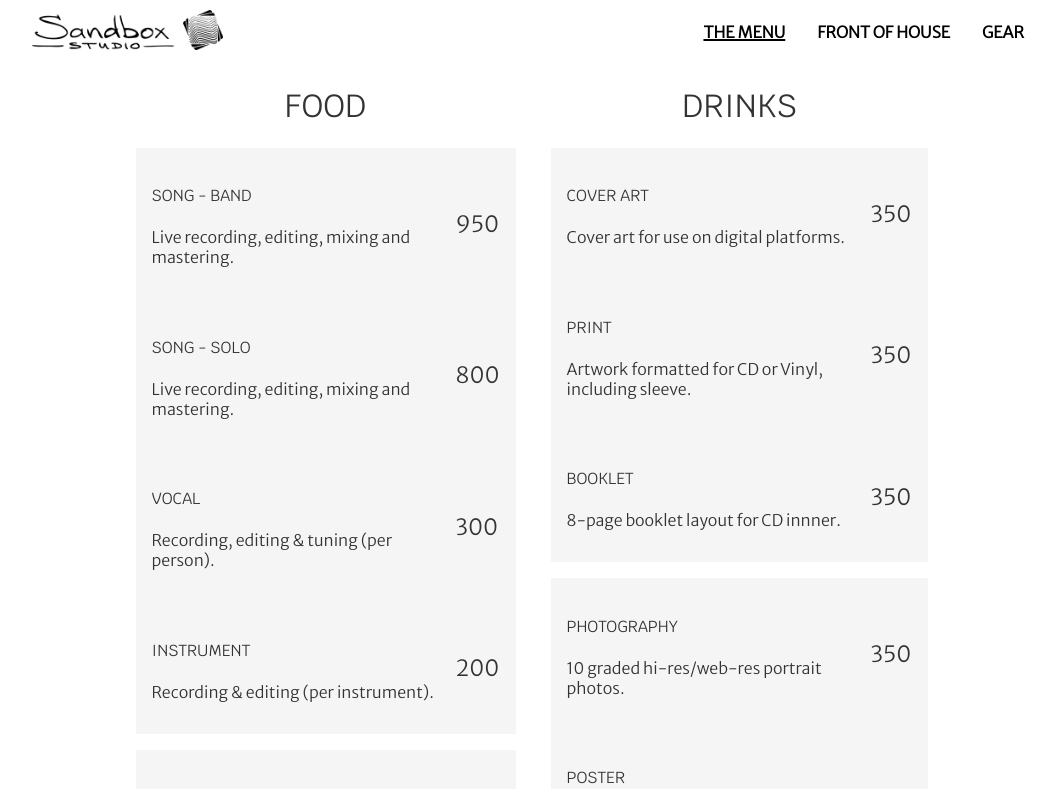
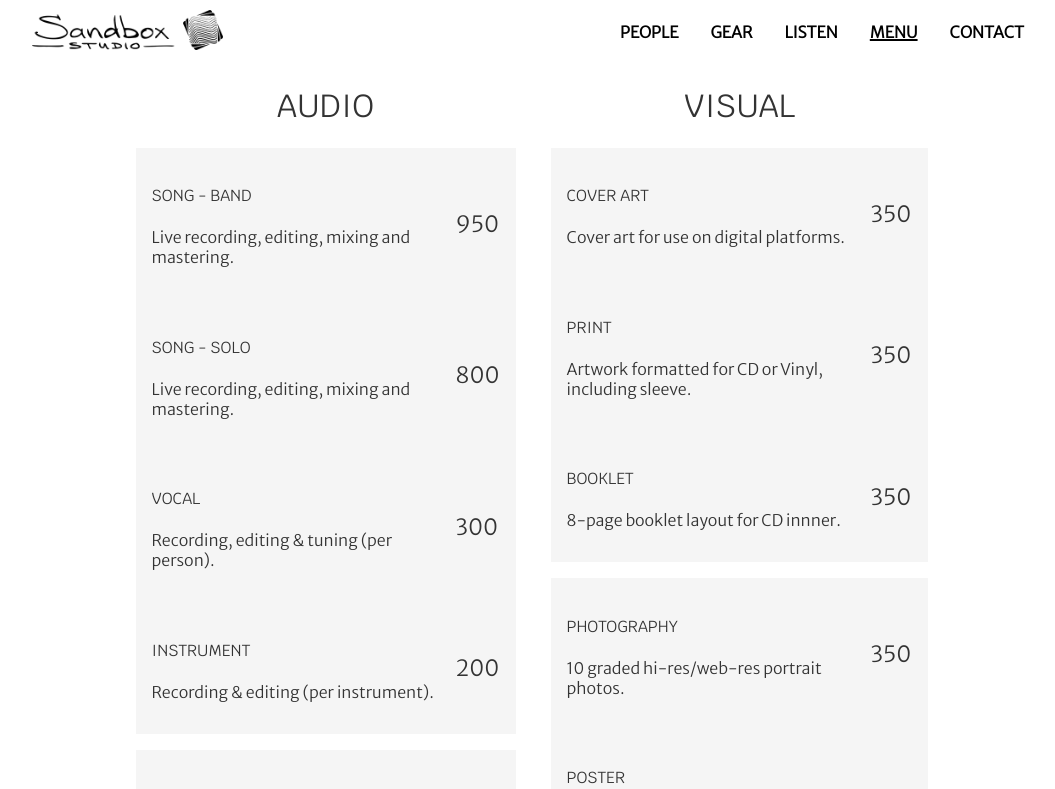
Before and after one commit to moltenot/sandbox_website, a Next.js app: page /menu in a window 1280 px wide. Shown: the top 789 px of the page, without its empty margins (108-1163 px from the left). Built offline with nearby package versions, Linux system fonts and the light colour scheme.

Commit message:
bunch of tweaks

```diff
--- a/components/navbar.js
+++ b/components/navbar.js
@@ -4,16 +4,18 @@ import Link from "next/link";
 import logo from "../public/black_logo.png";
 import NavLink from "./navlink";
 import hamburger from "@/public/hamburger.svg";
-import { useState } from "react";
+import {useState} from "react";
 import useWindowDimensions from "@/hooks/windowDimensions";
 
 export const PATHS = [
-  { text: "THE MENU", path: "/menu" },
-  { text: "FRONT OF HOUSE", path: "/team" },
-  { text: "GEAR", path: "/gear" },
+    {text: "PEOPLE", path: "/team"},
+    {text: "GEAR", path: "/gear"},
+    {text: "LISTEN", path: "/listen"},
+    {text: "MENU", path: "/menu"},
+    {text: "CONTACT", path: "/contact"},
 ];
 export default function Navbar() {
-  const { width } = useWindowDimensions();
+    const {width} = useWindowDimensions();
     const [expanded, setExpanded] = useState(false);
 
 
@@ -21,31 +23,31 @@ export default function Navbar() {
         <div className={styles.navroot}>
             <div className={`${styles.fixed} full-width`}>
                 <div className={`${styles.navbar} full-width vflex`}>
-        <div className="padder" />
+                    <div className="padder"/>
                     <div>
                         <div className="cont-lg hflex">
                             <Link href={"/"}>
-              <Image src={logo} alt="Sandbox Studios Logo" height={40} />
+                                <Image src={logo} alt="Sandbox Studios Logo" height={40}/>
                             </Link>
-            <div className="flex-pad" />
+                            <div className="flex-pad"/>
                             <div className="vflex">
-              <div className="padder" />
+                                <div className="padder"/>
                                 <Image
                                     src={hamburger}
                                     className={`${styles.burger} hoverable`}
                                     alt="Hamburger icon"
                                     onClick={() => setExpanded(!expanded)}
                                 />
-              <div className="padder" />
+                                <div className="padder"/>
                             </div>
                             <div className={styles.navlinkcontainer}>
-              {PATHS.map(({ path, text }) => (
-                <NavLink path={path} text={text} key={text} />
+                                {PATHS.map(({path, text}) => (
+                                    <NavLink path={path} text={text} key={text}/>
                                 ))}
                             </div>
                         </div>
                     </div>
-        <div className="padder" />
+                    <div className="padder"/>
                 </div>
                 <div>
                     <div
@@ -54,8 +56,8 @@ export default function Navbar() {
                             display: expanded && width < 480 ? "block" : "none",
                         }}
                     >
-          {PATHS.map(({ path, text }) => (
-            <NavLink path={path} text={text} key={text} />
+                        {PATHS.map(({path, text}) => (
+                            <NavLink path={path} text={text} key={text}/>
                         ))}
                     </div>
                 </div>
--- a/pages/index.js
+++ b/pages/index.js
@@ -9,7 +9,6 @@ import pre_production from "@/public/journey/pre_production.jpg";
 import production from "@/public/journey/production.jpg";
 import post_production from "@/public/journey/post_production.jpg";
 import mastering from "@/public/journey/mastering.jpg";
-import AlbumShowcase from "@/components/sections/albumShowcase";
 import Logos from "@/components/sections/logos";
 
 
@@ -92,7 +91,6 @@ export default function Home() {
             tailored approach.
           </p>
         </HorizontalCards>
-        <AlbumShowcase />
         <Logos />
       </Navigation>
     </>
--- a/pages/menu.js
+++ b/pages/menu.js
@@ -37,7 +37,7 @@ export default function Menu() {
           <div className={`${styles.container}`} >
             <div className="flex-pad"/>
             <div id="food">
-              <h1 className="centred">FOOD</h1>
+              <h1 className="centred">AUDIO</h1>
               <ol>
                 <li>
                   <MenuItem
@@ -97,7 +97,7 @@ CD, or Vinyl."
             <div className="flex-pad" style={{maxWidth: "25px"}}/>
 
             <div id="drinks">
-              <h1 className="centred">DRINKS</h1>
+              <h1 className="centred">VISUAL</h1>
               <ol>
                 <li>
                   <MenuItem
--- a/pages/team.js
+++ b/pages/team.js
@@ -141,15 +141,9 @@ export default function Team() {
             <Navigation>
 
                 <TeamList teamList={FOH}>
-                    <h1>FRONT OF HOUSE</h1>
-                    {/* eslint-disable-next-line react/no-unescaped-entities */}
-                    <p className="justified">You couldn't have a better crew to take care of you on your creative process, our front of house staff have years of experience
-                        helping you make excellent tunes</p>
                 </TeamList>
 
                 <TeamList teamList={COOKS}>
-                    <h1>BACK OF HOUSE</h1>
-                    <p>These fellas are where the rubber meets the road for the Sandbox Studio sound</p>
                 </TeamList>
 
             </Navigation>
--- a/styles/globals.css
+++ b/styles/globals.css
@@ -101,7 +101,3 @@ span.italics {
 .smaller {
   font-size: x-small;
 }
-
-.justified {
-  text-align: justify;
-}
--- a/styles/teamMember.module.css
+++ b/styles/teamMember.module.css
@@ -1,7 +1,6 @@
 
 .root {
     padding: 0.6rem;
-    text-align: justify;
 }
 
 .container {
--- a/styles/textColumnImageColumn.module.css
+++ b/styles/textColumnImageColumn.module.css
@@ -8,7 +8,6 @@
 
 .textcontainer {
   width: 50%;
-  text-align: justify;
   margin-left: var(--padding);
   padding-top: var(--padding);
 }
@@ -31,7 +30,6 @@
   }
 
   .textcontainer {
-    text-align: center;
     width: auto;
     margin-left: 0;
     margin-right: 0;
@@ -42,5 +40,6 @@
     width: calc(100vw - 2 * var(--padding));
     height: 30vh;
     margin-bottom: calc(var(--padding) / 2);
+    display: none;
   }
 }
```
Also changed, not shown: pages/contact.js (added, +9 -0 lines), pages/listen.js (added, +11 -0 lines). Lines whose indentation alone changed are shown as unchanged.
